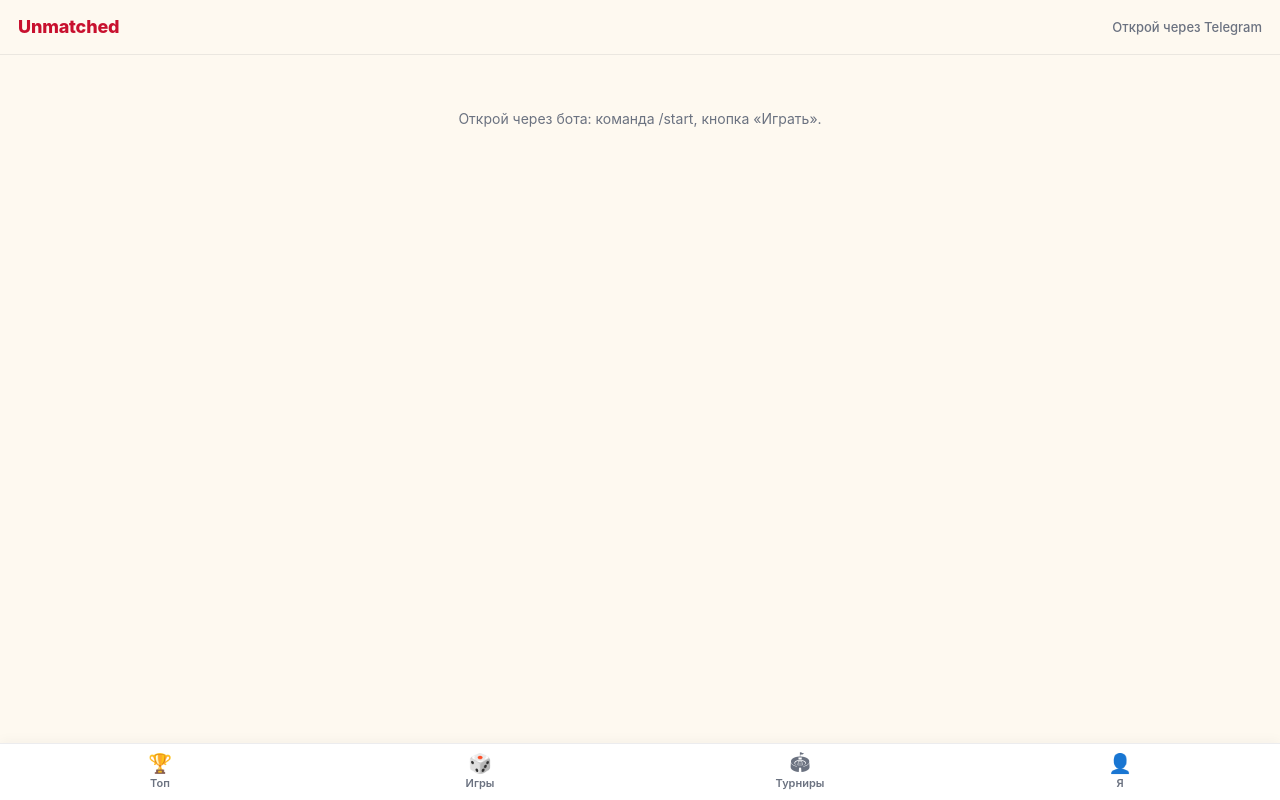
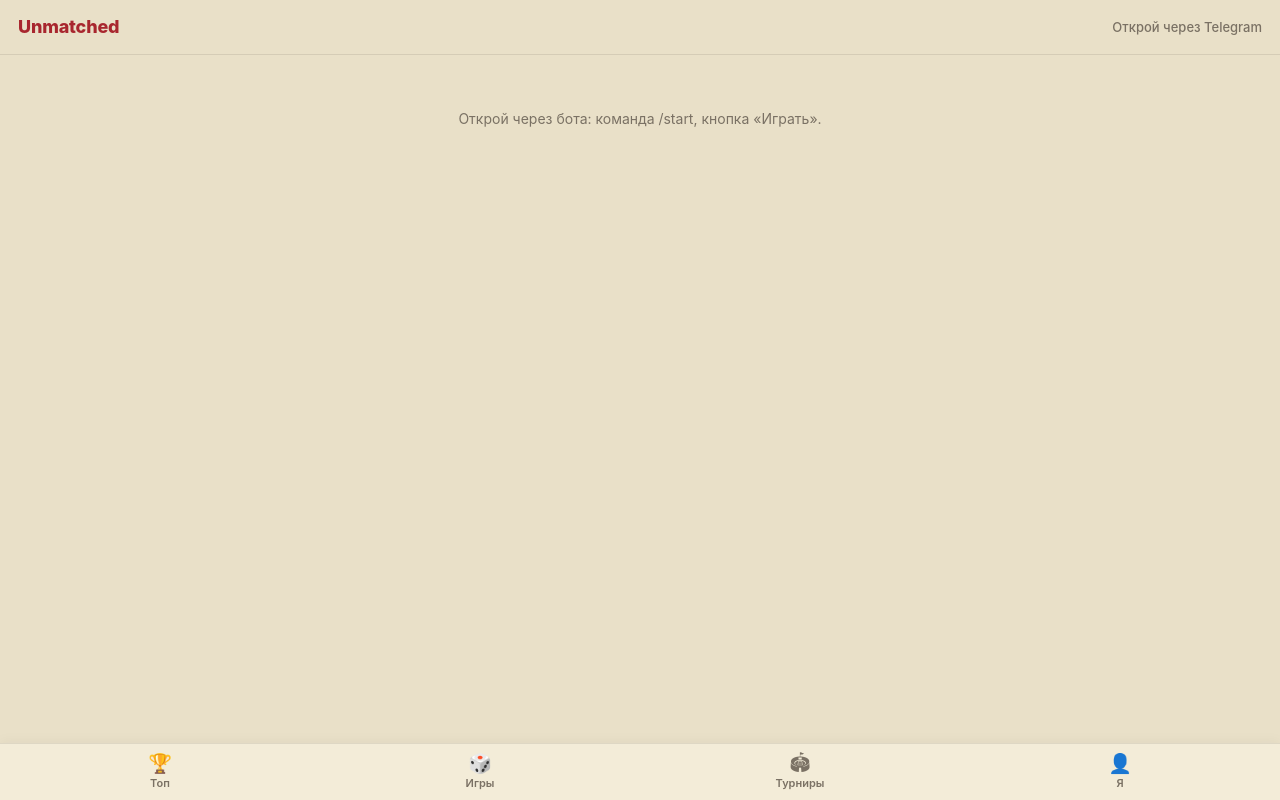
Before and after one commit to AppleSpringX/yourunmatched, a website: page public/index.html in a window 1280 px wide. Drawn offline with Linux system fonts and the light colour scheme.

Commit message:
Theme: tone down brightness — muted parchment palette per user feedback
- bg #e9e0c8 (was #fef9f0), card #f3ecd8, accent red #a8262e (was #c8102e)
- text in warm dark brown instead of pure black for less harsh contrast
- TG header/background updated to match new bg color

```diff
--- a/public/app.css
+++ b/public/app.css
@@ -1,19 +1,24 @@
 /* Unmatched Club — light theme with heraldic red + gold accents on parchment */
 
+/*
+ * Palette: muted warm parchment, NOT bright white.
+ * User feedback: bright cream "по глазам лупит дико" — keep brightness ≤ ~92%,
+ * lower-saturation warm tones, dark text in warm brown (not pure black).
+ */
 :root {
-  --bg: #fef9f0;
-  --bg-tile: #fff5e0;
-  --card: #ffffff;
-  --text: #1a1a1a;
-  --muted: #6b7280;
-  --soft: #4b5563;
-  --accent: #c8102e;
-  --accent-soft: #fde7ea;
-  --gold: #b8860b;
-  --gold-soft: #fff5d6;
-  --separator: rgba(15, 23, 42, 0.08);
-  --shadow-sm: 0 1px 2px rgba(15, 23, 42, 0.06);
-  --shadow-md: 0 4px 14px rgba(15, 23, 42, 0.08);
+  --bg: #e9e0c8;
+  --bg-tile: #ede5d0;
+  --card: #f3ecd8;
+  --text: #2c2418;
+  --muted: #7a7164;
+  --soft: #5a5145;
+  --accent: #a8262e;
+  --accent-soft: #ead4d6;
+  --gold: #9b7920;
+  --gold-soft: #efe1ba;
+  --separator: rgba(44, 36, 24, 0.10);
+  --shadow-sm: 0 1px 2px rgba(44, 36, 24, 0.06);
+  --shadow-md: 0 4px 14px rgba(44, 36, 24, 0.10);
   --radius: 14px;
   --radius-sm: 10px;
 }
--- a/public/app.js
+++ b/public/app.js
@@ -3,10 +3,11 @@
 const tg = window.Telegram?.WebApp;
 tg?.ready();
 tg?.expand();
-// Force light theme on TG header/background — overrides user's TG dark mode for our app.
+// Force light parchment theme on TG header/background.
+// Color must match --bg in app.css to avoid seam between TG chrome and our content.
 try {
-  tg?.setBackgroundColor?.('#fef9f0');
-  tg?.setHeaderColor?.('#fef9f0');
+  tg?.setBackgroundColor?.('#e9e0c8');
+  tg?.setHeaderColor?.('#e9e0c8');
 } catch {}
 
 const status = document.getElementById('topbar-status');
```
